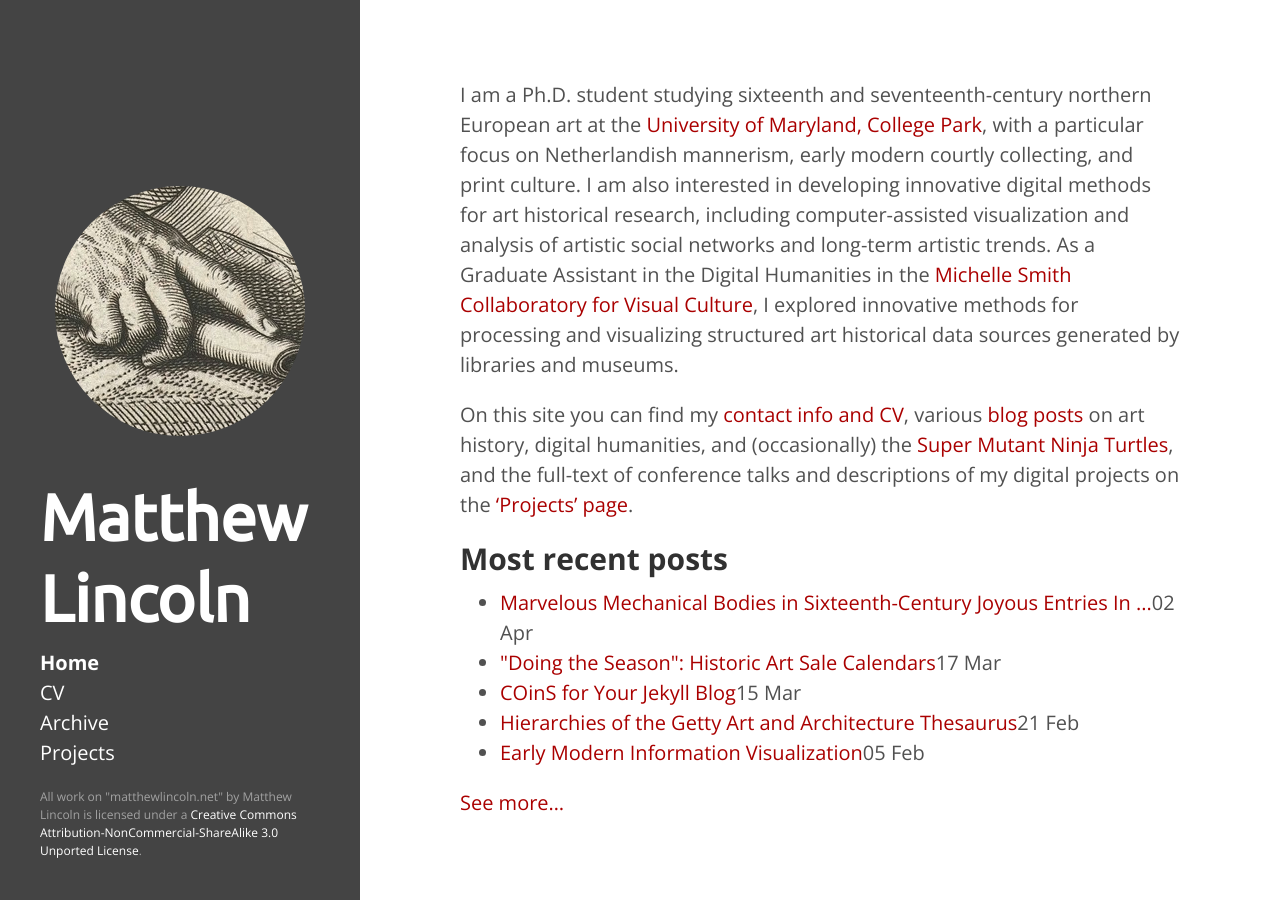
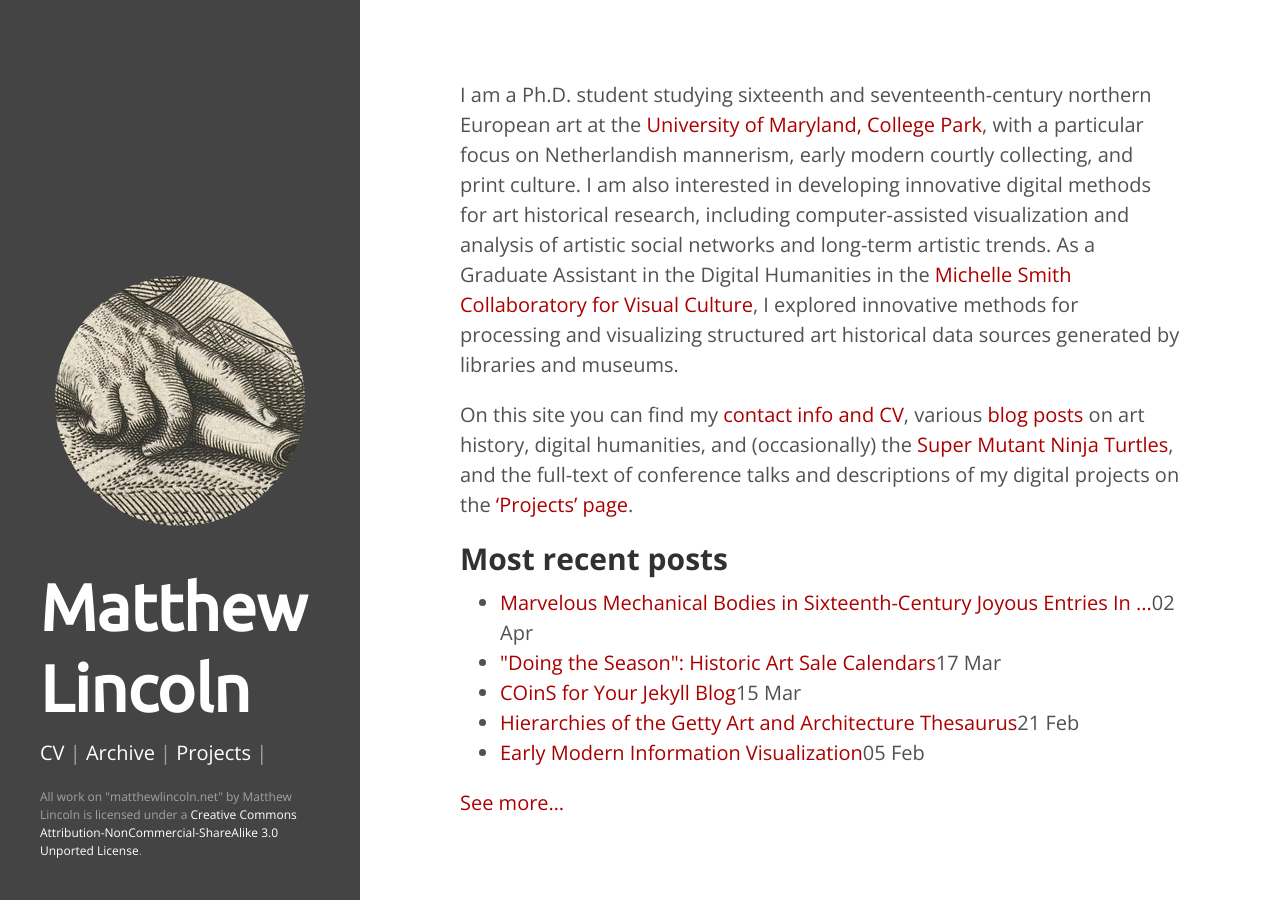
Before and after one commit to mdlincoln/mdlincoln.github.io, a Jekyll site: the page built from index.md, in a window 1280 px wide. Built offline with Jekyll 4.4.1, drawn with Linux system fonts in a browser that asks for light colours.

Commit message:
Don't use list for nav links

```diff
--- a/_includes/sidebar.html
+++ b/_includes/sidebar.html
@@ -7,14 +7,8 @@
     </div>
 
     <ul class="sidebar-nav">
-      <li class="sidebar-nav-item{% if page.title == "Home" %} active{% endif %}">
-        <a href="/">Home</a>
-      </li>
-
       {% for link in site.data.nav %}
-        <li class="sidebar-nav-item{% if page.title == link.title %} active{% endif %}">
-           <a href="{{ link.url }}">{{ link.title }}</a>
-        </li>
+           <a href="{{ link.url }}">{{ link.title }}</a> |
       {% endfor %}
     </ul>
 
```
